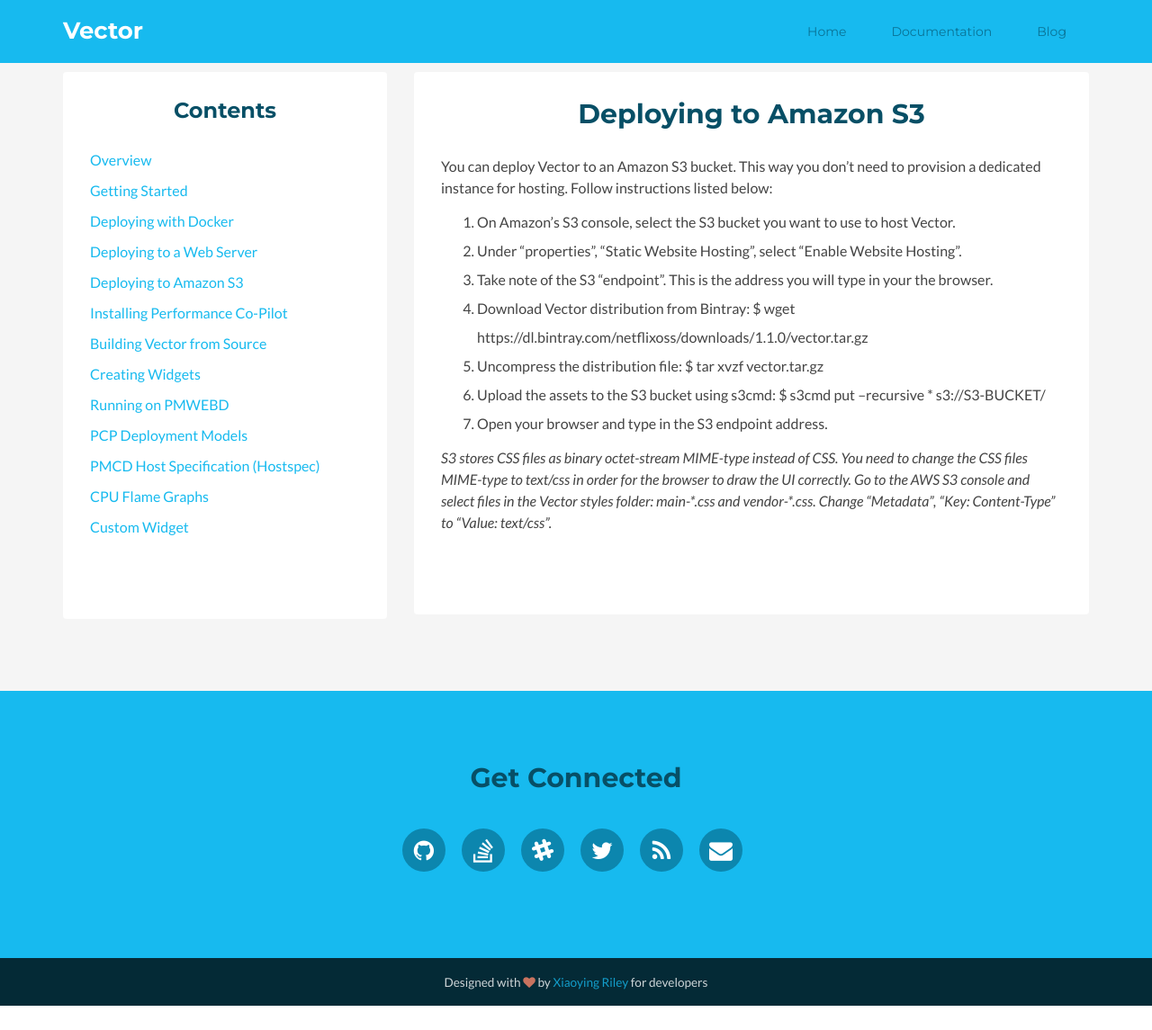
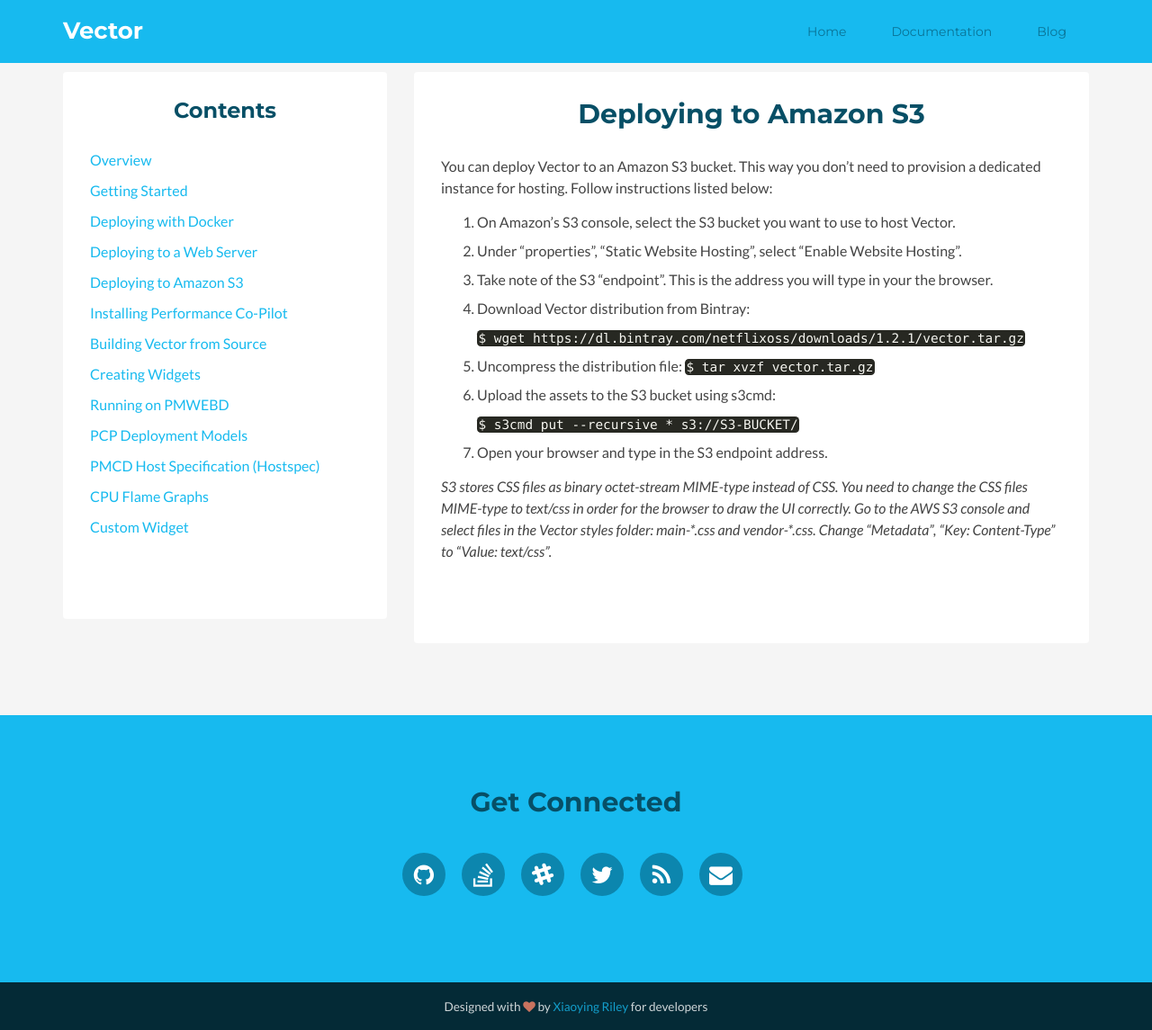
Before and after one commit to spiermar/getvector.io, a Jekyll site: the page built from _docs/deploying-amazon-s3.md, in a window 1280 px wide and 1145 px high. Shown: the whole window at 90% size. Built offline with Jekyll 4.4.1, drawn with Linux system fonts in a browser that asks for light colours.

Commit message:
docs: updating binary version

```diff
--- a/_config.yml
+++ b/_config.yml
@@ -6,7 +6,7 @@
 url: "http://getvector.io"
 twitter_username: vectoross
 github_username:  Neflix
-bintray_binary: https://dl.bintray.com/netflixoss/downloads/1.1.0/vector.tar.gz
+bintray_binary: https://dl.bintray.com/netflixoss/downloads/1.2.1/vector.tar.gz
 
 collections:
   docs:
--- a/_docs/deploying-amazon-s3.md
+++ b/_docs/deploying-amazon-s3.md
@@ -8,9 +8,9 @@
 1. On Amazon's S3 console, select the S3 bucket you want to use to host Vector.
 2. Under "properties", "Static Website Hosting", select "Enable Website Hosting".
 5. Take note of the S3 "endpoint". This is the address you will type in your the browser.
-6. Download Vector distribution from Bintray: $ wget {{ site.bintray_binary }}
-7. Uncompress the distribution file: $ tar xvzf vector.tar.gz
-8. Upload the assets to the S3 bucket using s3cmd: $ s3cmd put --recursive * s3://S3-BUCKET/
+6. Download Vector distribution from Bintray: `$ wget {{ site.bintray_binary }}`
+7. Uncompress the distribution file: `$ tar xvzf vector.tar.gz`
+8. Upload the assets to the S3 bucket using s3cmd: `$ s3cmd put --recursive * s3://S3-BUCKET/`
 9. Open your browser and type in the S3 endpoint address.
 
 _S3 stores CSS files as binary octet-stream MIME-type instead of CSS. You need to change the CSS files MIME-type to text/css in order for the browser to draw the UI correctly. Go to the AWS S3 console and select files in the Vector styles folder: main-*.css and vendor-*.css. Change "Metadata", "Key: Content-Type" to "Value: text/css"._
```
